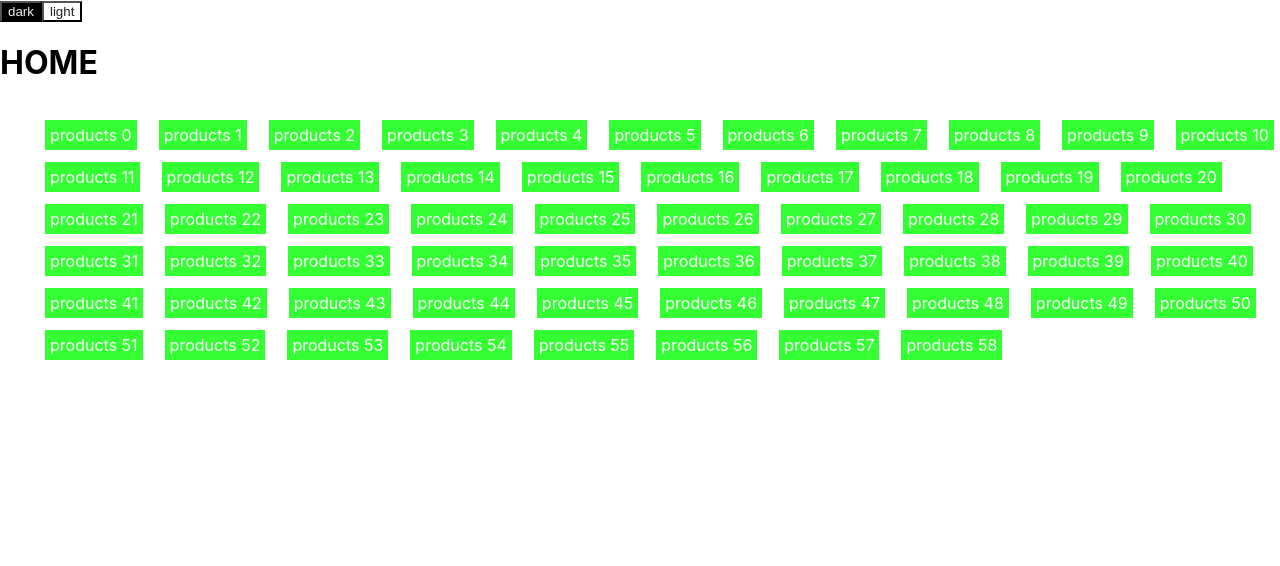
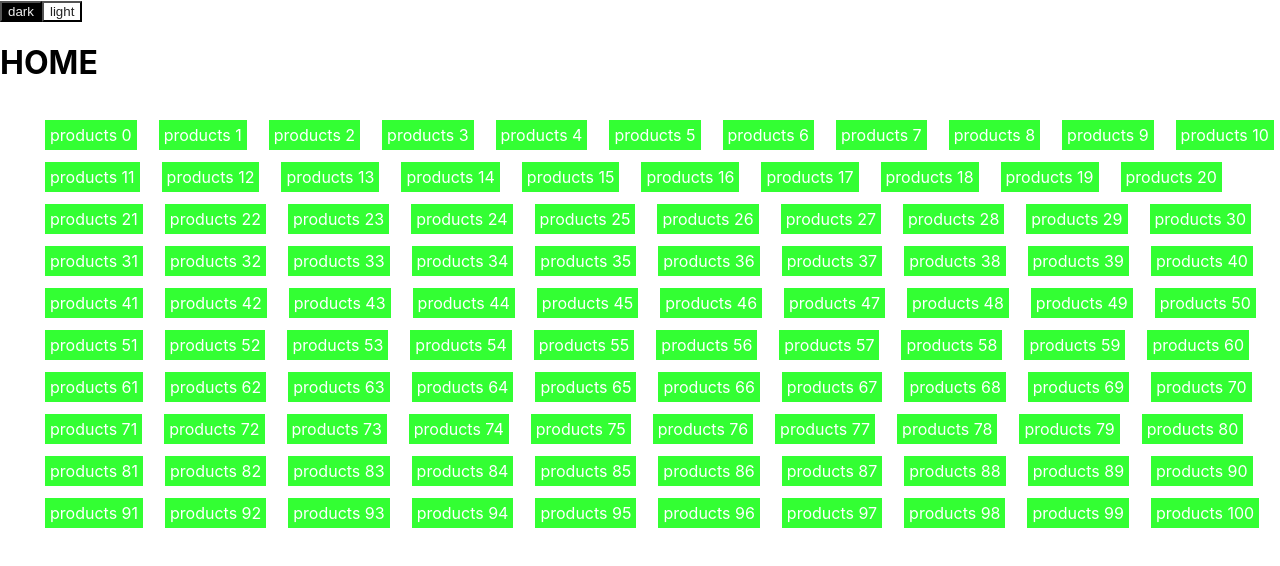
Before and after one commit to wolfather/shoplist, a React (Create React App) app: page / in a window 1280 px wide. Shown: the top 566 px of the page. Built offline with nearby package versions, Linux system fonts and the light colour scheme.

Commit message:
ajust increment and decrement of qtdy of products in shopcart page

```diff
--- a/src/components/list_links/index.js
+++ b/src/components/list_links/index.js
@@ -9,7 +9,7 @@ export default function ListLinks(props) {
     const [links, setLinks] = useState([]);
 
     useEffect(() => {
-        const listLinks = productFactory({qtdy: Math.round(Math.random() * 100)});
+        const listLinks = productFactory({qtdy: Math.round(Math.random()+1 * 100)});
 
         setLinks(listLinks);
     }, []);
--- a/src/pages/products/index.js
+++ b/src/pages/products/index.js
@@ -18,7 +18,6 @@ export default function ProductsPage(props) {
             .then(
                 res => {
                     const products = res.data.map(product => insertPrice(product))
-                    console.log(products);
                     setProducts(products);
                 })
             .catch(error => console.log('error getByAlbumID', error));
```
